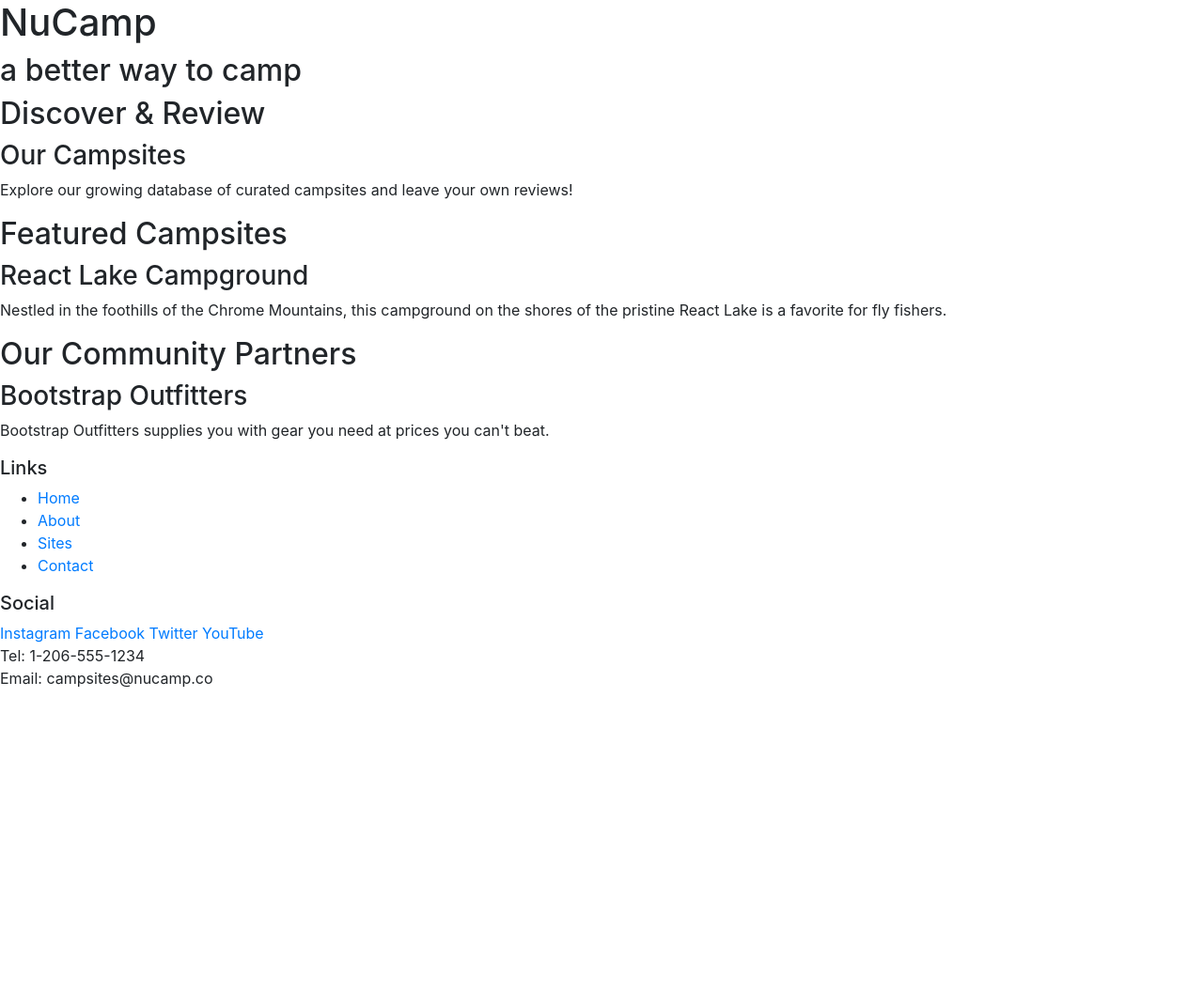
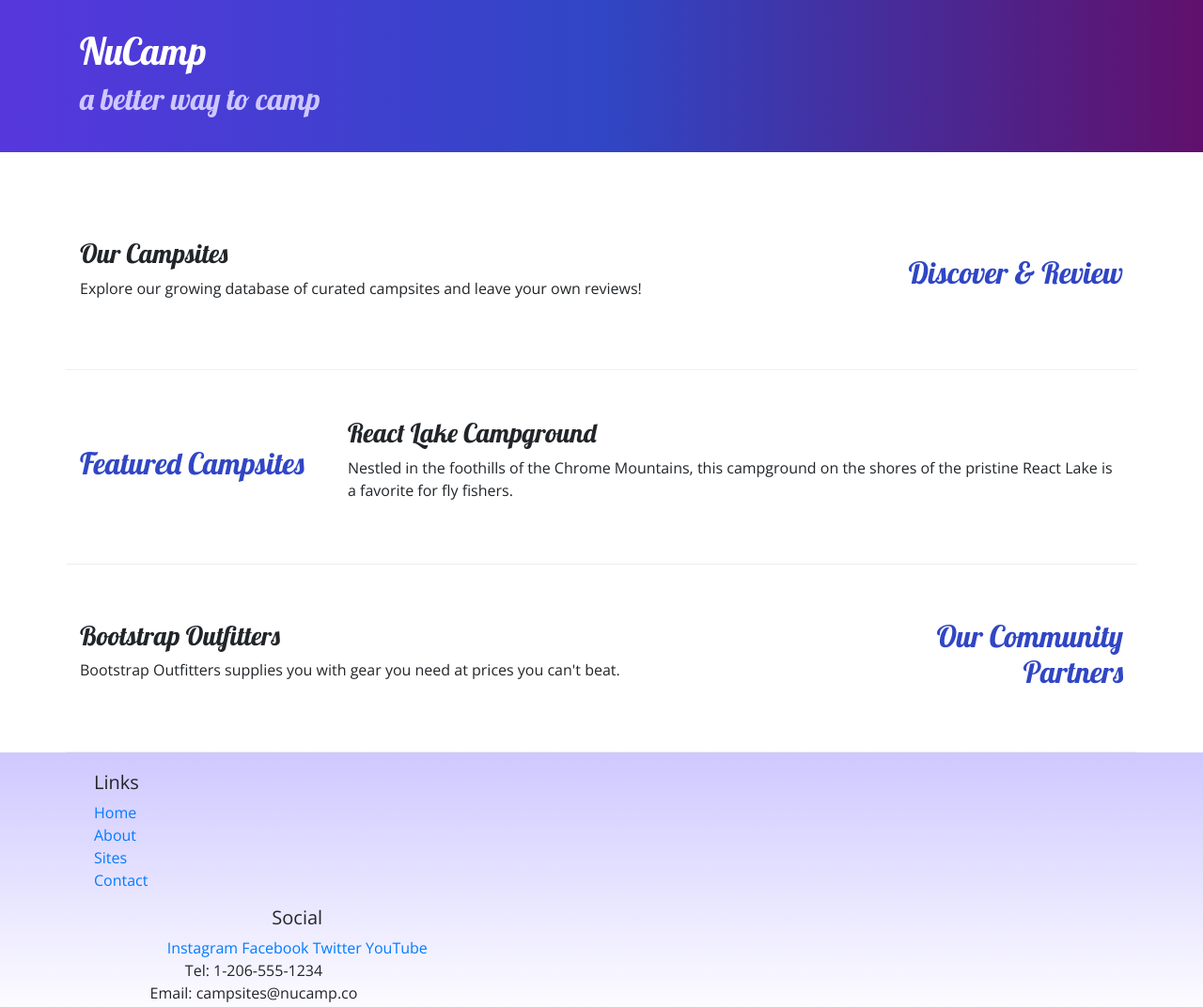
Before and after one commit to Neotek32/nucampsite, a website: page index.html in a window 1280 px wide. Shown: the whole page at 94% size. Before the commit the page ends 800 px from the top, so only its background shows below. Drawn offline with nearby package versions, Linux system fonts and the light colour scheme.

Commit message:
first commit

```diff
--- /dev/null
+++ b/css/styles.css
@@ -0,0 +1,32 @@
+body {
+    font-family: "Open Sans", sans-serif;
+}
+
+h1, h2, h3 {
+    font-family: "Lobster", cursive;
+}
+
+h2 {
+    color: #3046C5;
+}
+
+header h2 {
+    color: #CEC8FF;
+}
+
+footer {
+    background-image: linear-gradient(#CEC8FF, White);
+    padding: 20px 0;
+}
+
+.jumbotron {
+    padding: 30px;
+    background-image: linear-gradient(to right, #5637DD, #3046C5, #60106B);
+    color: white;
+}
+
+.row-content {
+    padding: 50px 0;
+    border-bottom: 1px ridge;
+    min-height: 200px;
+}
--- a/index.html
+++ b/index.html
@@ -3,60 +3,84 @@
 
 <head>
     <meta charset="utf-8" />
-    <meta name="viewport" content="width-decive-width,initial-scale-1" />
+    <meta name="viewport" content="width-decive-width, initial-scale-1" />
 
     <link rel="stylesheet" href="node_modules/bootstrap/dist/css/bootstrap.min.css" />
 
+    <link rel="stylesheet" href="https://fonts.googleapis.com/css?family=Lobster|Open+Sans" />
+    <link rel="stylesheet" href="css/styles.css" />
     <title>NuCamp: A Better Way To Camp</title>
 </head>
 
 <body>
 
-    <header>
-        <div>
+    <header class="jumbotron jumbotron-fluid">
+        <div class="container">
+            <div class="row">
+                <div class="col">
                     <h1>NuCamp</h1>
                     <h2>a better way to camp</h2>
                 </div>
+            </div>
+        </div>
     </header>
 
-    <div>
-        <h2>Discover & Review</h2>
+    <div class="container">
+        <div class="row row-content align-items-center">
+            <div class="col-sm-4 order-sm-last col-md-3">
+                <h2 class="text-sm-right">Discover & Review</h2>
+            </div>
+            <div class="col">
                 <h3>Our Campsites</h3>
                 <p>Explore our growing database of curated campsites and leave your own reviews!</p>
             </div>
+        </div>
 
-    <div>
+        <div class="row row-content align-items-center">
+            <div class="col-sm-4 col-md-3">
                 <h2>Featured Campsites</h2>
+            </div>
+            <div class="col">
                 <h3>React Lake Campground</h3>
                 <p>Nestled in the foothills of the Chrome Mountains, this campground on the shores of the pristine React Lake is a favorite for fly fishers.</p>
             </div>
+        </div>
 
-    <div>
-        <h2>Our Community Partners</h2>
+        <div class="row row-content align-items-center">
+            <div class="col-sm-4 order-sm-last col-md-3">
+                <h2 class="text-sm-right">Our Community Partners</h2>
+            </div>
+            <div class="col">
                 <h3>Bootstrap Outfitters</h3>
                 <p>Bootstrap Outfitters supplies you with gear you need at prices you can't beat.</p>
             </div>
+        </div>
+    </div>
 
     <footer>
-        <div>
+        <div class="container">
+            <div classs="row">
+                <div class="col-4 col-sm-2 offest-1">
                     <h5>Links</h5>
-            <ul>
+                    <ul class="list-unstyled">
                         <li><a href="#">Home</a></li>
                         <li><a href="#">About</a></li>
                         <li><a href="#">Sites</a></li>
                         <li><a href="#">Contact</a></li>
                      </ul>
                 </div>
-        <div>
+                <div class="col-6 col-sm-5 text-center">
                     <h5>Social</h5>
                     <a href="http://instagram.com/">Instagram</a>
                     <a href="http://facebook.com/">Facebook</a>
                     <a href="http://twitter.com/">Twitter</a>
                     <a href="http://youtube.com/">YouTube</a>
                 </div>
-        <div>
+                <div class="col-sm-4 text-center">
                     Tel: 1-206-555-1234<br />
                     Email: campsites@nucamp.co
+                </div>
+            </div>
         </div>
     </footer>
 
@@ -66,5 +90,4 @@
     <script src="node_modules/bootstrap/dist/js/bootstrap.min.js"></script>
 
 </body>
-
 </html>
```
Lines whose indentation alone changed are shown as unchanged.
